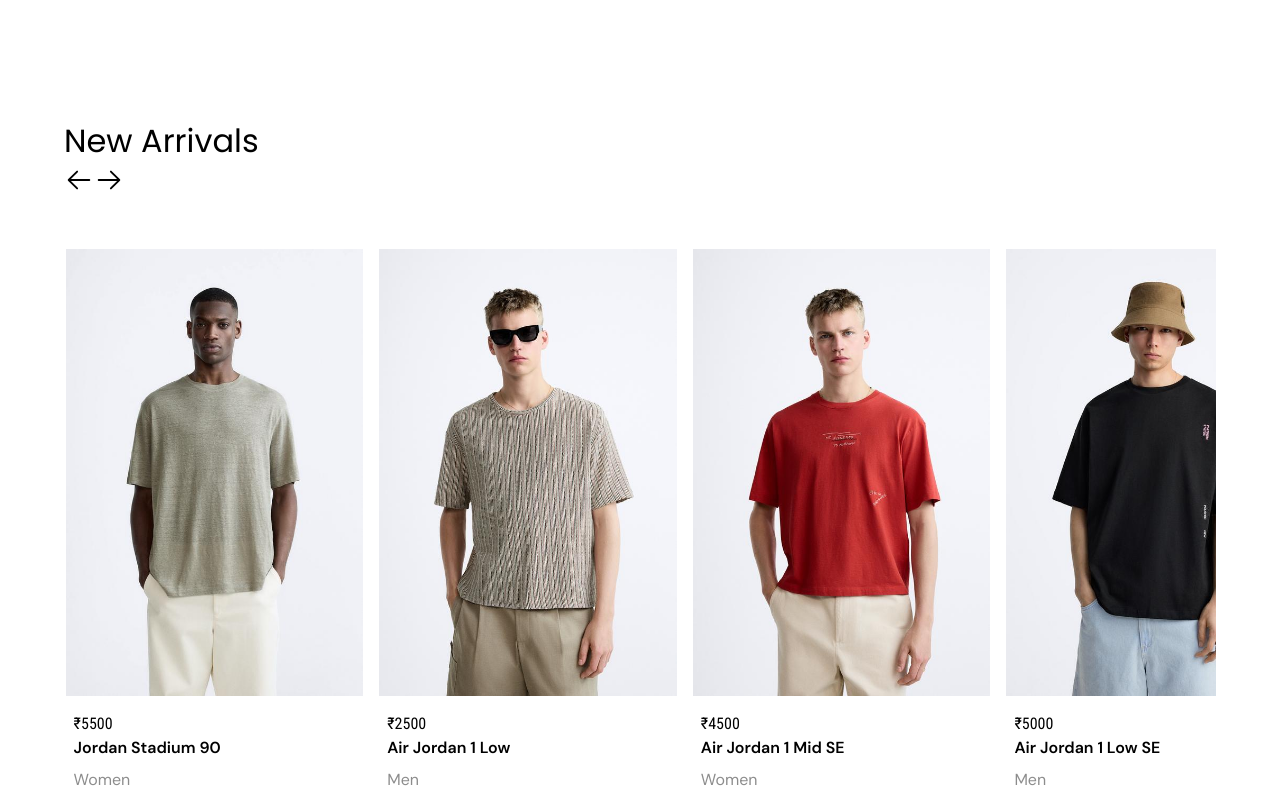
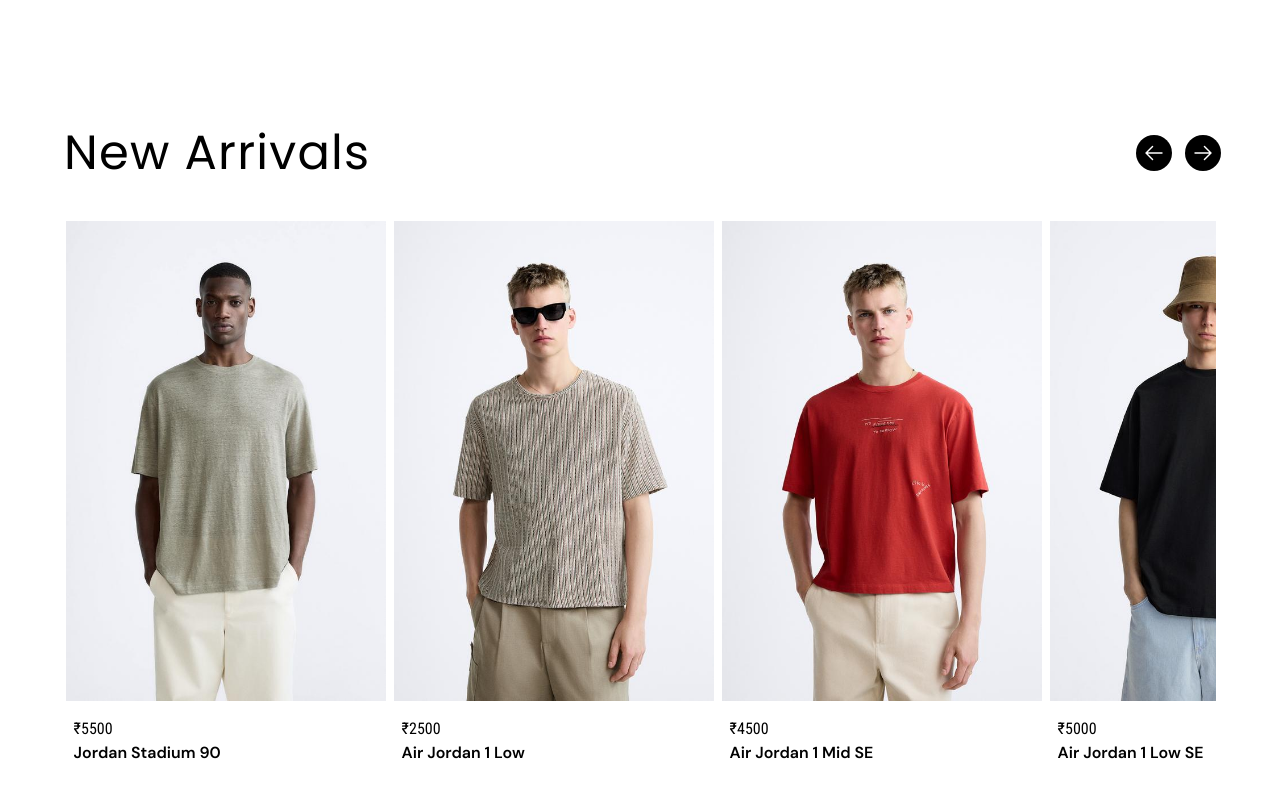
Before and after one commit to haash3/strayy, a React (Vite) app in the folder stray/: page / in a window 1280 px wide. Shown: the part 920-1720 px from the top of the page. Built offline with nearby package versions, Linux system fonts and the light colour scheme.

Commit message:
newArrivals section completed

```diff
--- a/stray/src/categories/home/NewArrivals.jsx
+++ b/stray/src/categories/home/NewArrivals.jsx
@@ -1,52 +1,45 @@
-import React from 'react'
+import React from "react";
 import { ArrowRight, ArrowLeft } from "@phosphor-icons/react";
-import { Slider } from '../../components/Slider'
+import { Slider } from "../../components/Slider";
 
 export const NewArrivals = () => {
   // horizontal scroll effect start
-  const slideLeft = ()=>{
+  const slideLeft = () => {
     let slider = document.getElementById("slider");
-    if (window.innerWidth<600) {
-    slider.scrollLeft = slider.scrollLeft - 205;
-
+    if (window.innerWidth < 600) {
+      slider.scrollLeft = slider.scrollLeft - 320;
     } else {
-    slider.scrollLeft = slider.scrollLeft - 1355;
+      slider.scrollLeft = slider.scrollLeft - 320;
     }
-  }
-  const slideRight = ()=>{
+  };
+  const slideRight = () => {
     let slider = document.getElementById("slider");
-    if (window.innerWidth<600) {
-      slider.scrollLeft = slider.scrollLeft + 205;
-
-      } else {
-      slider.scrollLeft = slider.scrollLeft + 1355;
-      }
-  }
+    if (window.innerWidth < 900) {
+      slider.scrollLeft = slider.scrollLeft + 320;
+    } else {
+      slider.scrollLeft = slider.scrollLeft + 320;
+    }
+  };
   // horizontal scroll effect end.
 
   return (
-
-    <section className="padding-x padding-y newArrivals">
-      <div className='btns'>
-      <div className="font-poppins text-[32px] ">
-        New Arrivals
-      </div>
-      {/* buttons */}
-      <div className='btns'>
-        <button title='scroll left'  onClick={slideLeft}>
-          <ArrowLeft size={30} className='btn' />
-        </button>
-        <button title='scroll right' onClick={slideRight}>
-          <ArrowRight size={30} className='btn' />
-        </button>
-      </div>
+    <section className="padding-x padding-y">
+      <div className="text-grid">
+        <div className="font-poppins text-[3rem] tracking-wide">New Arrivals </div>
+        {/* buttons */}
+        <div className="sliderBtns ">
+          <button title="scroll left" onClick={slideLeft}>
+            <ArrowLeft size={36} className="btn" />
+          </button>
+          <button title="scroll right" onClick={slideRight}>
+            <ArrowRight size={36} className="btn" />
+          </button>
+        </div>
       </div>
 
-      <div  className="item-container" id="slider">
-      <Slider />
+      <div className="item-container" id="slider">
+        <Slider />
       </div>
-
     </section>
-
-  )
-}
+  );
+};
--- a/stray/src/components/Slider.jsx
+++ b/stray/src/components/Slider.jsx
@@ -14,13 +14,13 @@
         return (
           <div className="item" key={item.name}>
 
-            <div className="sm:w-[18.6rem] w-[12rem]">
+            <div className="sm:w-[20rem] w-[12rem]">
               <img src={item.img} />
             </div>
             <div className="px-2 py-4">
               <p className="priceEffect font-robo">₹{item.price}</p>
               <p className="mb-2 font-dmsans font-semibold">{item.name}</p>
-              <p className="text-black/45 font-dmsans">{item.category}</p>
+              {/* <p className="text-black/45 font-dmsans">{item.category}</p> */}
             </div>
 
 
--- a/stray/src/index.css
+++ b/stray/src/index.css
@@ -48,7 +48,9 @@
       @apply sm:pb-24 pb-12;
     }
 
-
+    .item-container::-webkit-scrollbar {
+      display: none;
+     }
 
 
 
--- a/stray/src/style.css
+++ b/stray/src/style.css
@@ -1,26 +1,4 @@
-/* .row-container{
-    display: flex;
-    gap:1rem;
-    overflow-x: scroll;
-    overflow-y: hidden;
-    white-space: nowrap;
-    scroll-behavior: smooth;
-    padding: 3rem .1rem;
-  }
-  .row-container::-webkit-scrollbar {
-   display: none;
-  }
-  .items{
-    cursor: pointer;
-    position: relative;
 
-  }
-
-  .items:hover{
-    outline: 1px solid rgba(0, 0, 0);
-
-  }
-   */
 /* Hero section */
 .hero-img {
   background-repeat: no-repeat;
@@ -101,19 +79,46 @@
 /* New Arrivals Section */
 .item-container{
   display: flex;
-    gap:1rem;
+    gap:0.5rem;
     overflow-x: scroll;
-    overflow-y: hidden;
+    overflow-y: scroll;
     white-space: nowrap;
     scroll-behavior: smooth;
-    padding: 3rem .1rem;
+    padding: 1rem 0.1rem;
+
 }
 .item{
   cursor: pointer;
-    position: relative;
+
 }
 .item:hover{
-  outline: 1px solid rgba(0, 0, 0);
+  filter: brightness(95%);
+  outline: 1px solid black;
+
+}
+
+.text-grid{
+  display: flex;
+  justify-content: space-between;
+  padding-bottom: 1rem;
+}
+
+
+
+.sliderBtns{
+  display: flex;
+  justify-content: space-between;
+  gap: 0.8rem;
+  border-radius: 100px;
+  margin-right: 4rem;
+  width: 1rem;
+
+}
+.btn{
+  background-color: black;
+  color: white;
+  border-radius: 50px;
+  padding: 0.4rem;
 
 }
 
```
